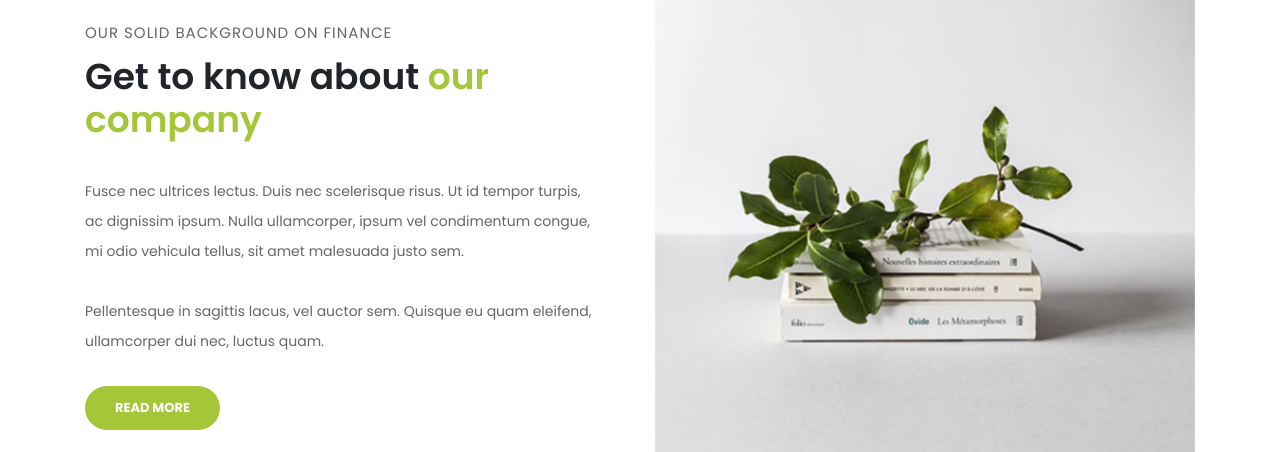
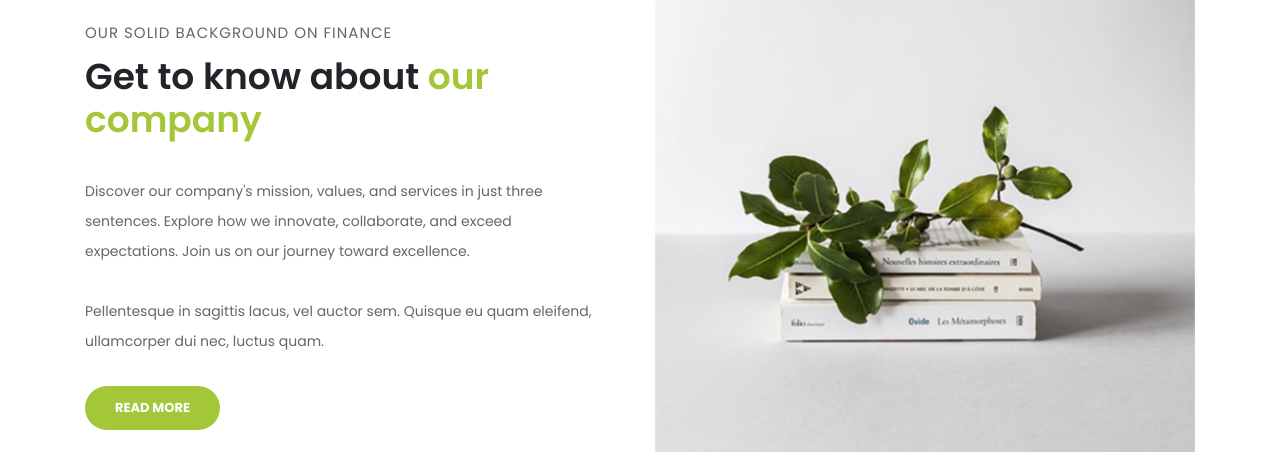
Before and after one commit to JWJonathan/log3300-dev3, a Django app: page /about/ in a window 1280 px wide. Shown: the part 651-1103 px from the top of the page. Run offline with Django 5.2, Linux system fonts and the light colour scheme; grey boxes labelled with a size stand in for pictures from a placeholder-image service; some libraries are stand-ins or nearby versions.

Commit message:
first commit

```diff
--- a/app_gestion_employes/templates/about.html
+++ b/app_gestion_employes/templates/about.html
@@ -121,7 +121,7 @@ https://templatemo.com/tm-545-finance-business
                   <div class="right-content">
                     <span>our solid background on finance</span>
                     <h2>Get to know about <em>our company</em></h2>
-                    <p>Fusce nec ultrices lectus. Duis nec scelerisque risus. Ut id tempor turpis, ac dignissim ipsum. Nulla ullamcorper, ipsum vel condimentum congue, mi odio vehicula tellus, sit amet malesuada justo sem.
+                    <p>Discover our company's mission, values, and services in just three sentences. Explore how we innovate, collaborate, and exceed expectations. Join us on our journey toward excellence.
                     <br><br>Pellentesque in sagittis lacus, vel auctor sem. Quisque eu quam eleifend, ullamcorper dui nec, luctus quam.</p>
                     <a href="" class="filled-button">Read More</a>
                   </div>
```
Also changed, not shown: gestion_employes/Readme.md (added).
